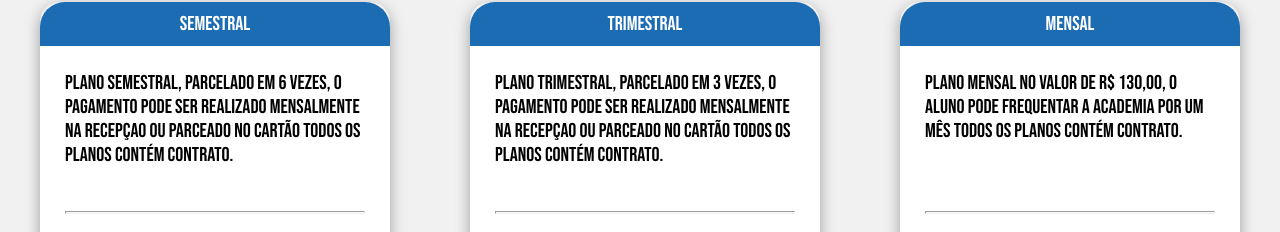
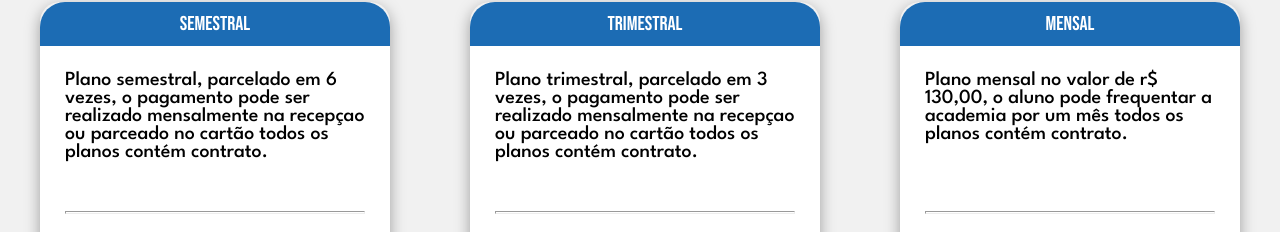
Before and after one commit to SamIamarino/Academia-Evolucao-Project, a React (Vite) app in the folder academia-evolucao/: page /aboutUs in a window 1280 px wide. Shown: the part 2576-2808 px from the top of the page. Built offline with nearby package versions, Linux system fonts and the light colour scheme.

Commit message:
style: fonte escolhida pelo cliente

```diff
--- a/academia-evolucao/src/index.css
+++ b/academia-evolucao/src/index.css
@@ -1,5 +1,6 @@
 @import url('https://fonts.googleapis.com/css2?family=Bebas+Neue&display=swap');
 @import url('https://fonts.googleapis.com/css2?family=Oswald:wght@200..700&display=swap');
+@import url('https://fonts.googleapis.com/css2?family=League+Spartan:wght@100..900&family=Oswald:wght@200..700&display=swap');
 *,
 *:after,
 *:before {
@@ -22,19 +23,13 @@
     font-size: 20px;
 }
 
-.oswald-font {
-    font-family: "Oswald", sans-serif;
-    font-optical-sizing: auto;
-    font-weight: 300;
-    font-style: normal;
+.league-spartan-font {
+  font-family: "League Spartan", sans-serif;
+  font-optical-sizing: auto;
+  font-weight: 500;
+  font-style: normal;
 }
 
-.manrope-font {
-    font-family: "Manrope", sans-serif;
-    font-optical-sizing: auto;
-    font-weight: 300;
-    font-style: normal;
-}
 
 body{
     background-color: rgba(235, 235, 235, 0.568);
```
